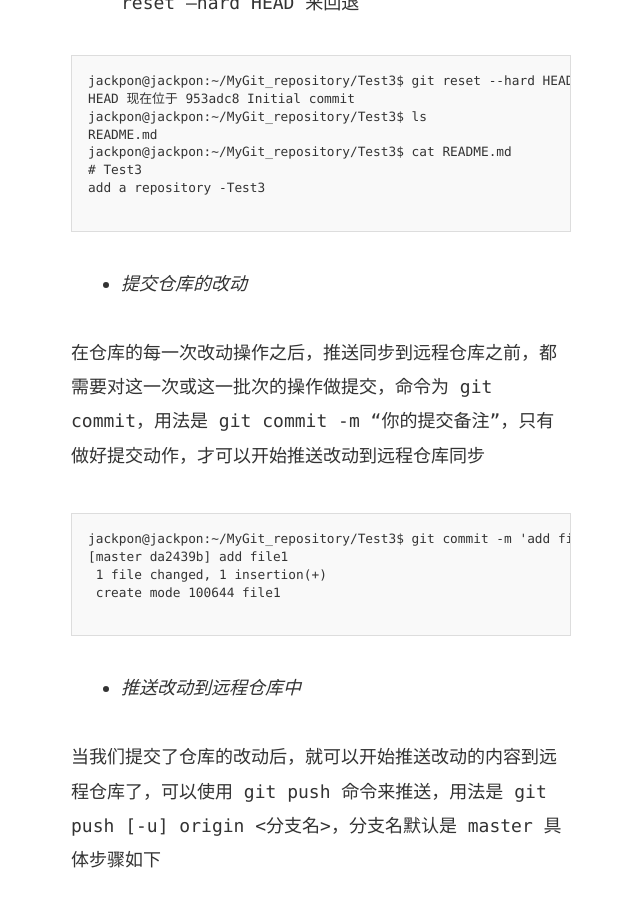
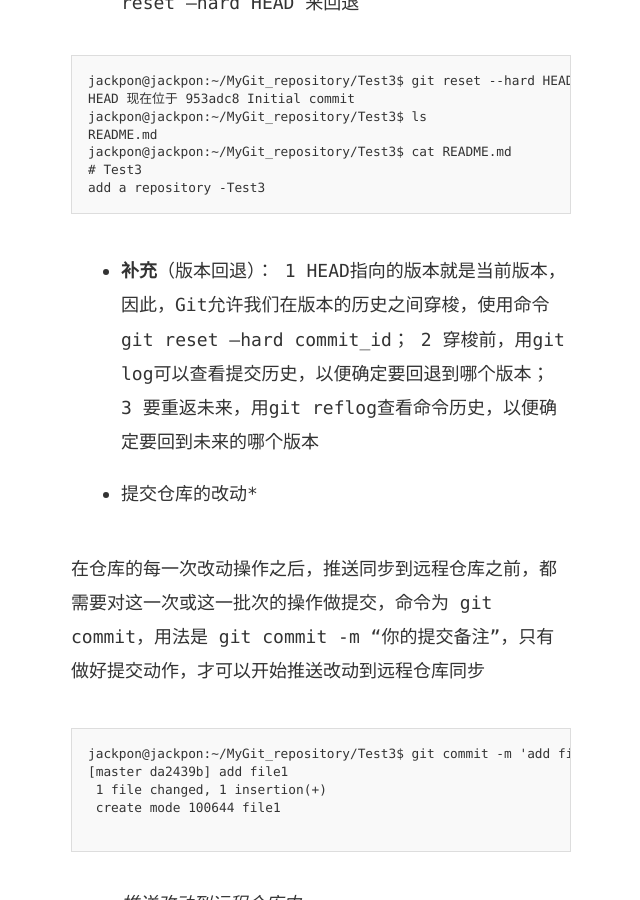
Before and after one commit to davi-xiao/Jackpon.github.io, a Jekyll site: the page built from _posts/2017-08-18-Git的基本操作.md, in a window 1280 px wide and 900 px high, scrolled down 4648 px. Shown: the whole window, without its empty margins (319-959 px from the left). Built offline with Jekyll 4.4.1, drawn with Linux system fonts in a browser that asks for light colours.

Commit message:
change a post-Git基础操作

````diff
--- a/_posts/2017-08-18-Git的基本操作.md
+++ b/_posts/2017-08-18-Git的基本操作.md
@@ -22,7 +22,7 @@ git version 2.7.4
 ```
 
  - **创建远程仓库**
-  创建完账号后，可以开始创建仓库:
+     创建完账号后，可以开始创建仓库:
 
 ![这里写图片描述](http://img.blog.csdn.net/20170814102332098?/2/text/aHR0cDovL2Jsb2cuY3Nkbi5uZXQvSmFja3Bvbndvbmc=/font/5a6L5L2T/fontsize/400/fill/I0JBQkFCMA==/dissolve/70/gravity/SouthEast)
 
@@ -31,15 +31,15 @@ git version 2.7.4
 
 
  - **SSH 公私钥的使用**
-  讲解如何使用 ssh-keygen 生成公私钥，在终端输入命令，然后建议一路按enter就可以（会把密钥文件放置再默认路径`~/.ssh/`）
+     讲解如何使用 ssh-keygen 生成公私钥，在终端输入命令，然后建议一路按enter就可以（会把密钥文件放置再默认路径`~/.ssh/`）
 ```
 $ ssh-keygen
 ```
 查看两个密钥文件，后缀为 .pub 的就是公钥文件，另一个没有后缀的就是私钥文件;
 
  - **关联公钥到 Github 账号下**
-  首先复制公钥文件中的内容，也就是 ssh-rsa 开头到 用户名@主机名 这段字符串（全部复制就对了）；打开Setting ->SSH and GPG keys，选择new SSH key，填写title和以及将刚才的复制内容粘贴到key：
-  ![这里写图片描述](http://img.blog.csdn.net/20170814143231144?/2/text/aHR0cDovL2Jsb2cuY3Nkbi5uZXQvSmFja3Bvbndvbmc=/font/5a6L5L2T/fontsize/400/fill/I0JBQkFCMA==/dissolve/70/gravity/SouthEast)
+     首先复制公钥文件中的内容，也就是 ssh-rsa 开头到 用户名@主机名 这段字符串（全部复制就对了）；打开Setting ->SSH and GPG keys，选择new SSH key，填写title和以及将刚才的复制内容粘贴到key：
+       ![这里写图片描述](http://img.blog.csdn.net/20170814143231144?/2/text/aHR0cDovL2Jsb2cuY3Nkbi5uZXQvSmFja3Bvbndvbmc=/font/5a6L5L2T/fontsize/400/fill/I0JBQkFCMA==/dissolve/70/gravity/SouthEast)
 
  - **配置用户名与邮箱**
 
@@ -125,10 +125,16 @@ README.md
 jackpon@jackpon:~/MyGit_repository/Test3$ cat README.md
 # Test3
 add a repository -Test3
-
 ```
 
- - *提交仓库的改动*
+* **补充**（版本回退）：
+   	1 HEAD指向的版本就是当前版本，因此，Git允许我们在版本的历史之间穿梭，使用命令git reset --hard commit_id；
+   	2 穿梭前，用git log可以查看提交历史，以便确定要回退到哪个版本；
+   	3 要重返未来，用git reflog查看命令历史，以便确定要回到未来的哪个版本
+
+
+
+ - 提交仓库的改动*
 
 在仓库的每一次改动操作之后，推送同步到远程仓库之前，都需要对这一次或这一批次的操作做提交，命令为 git commit，用法是 git commit -m "你的提交备注"，只有做好提交动作，才可以开始推送改动到远程仓库同步
 
@@ -300,7 +306,7 @@ $ git branch -d Mybranch
 `git branch -d`只能删除那些已经被当前分支的合并的分支. 如果你要强制删除某个分支的话就用`git branch –D`
 
  - **比较分支**
-  我们先创建分支test，并改变编辑test中的文件，最后比较两个分支的不同处：
+     我们先创建分支test，并改变编辑test中的文件，最后比较两个分支的不同处：
 
 ```
 $ echo "branch test">>file1
````
